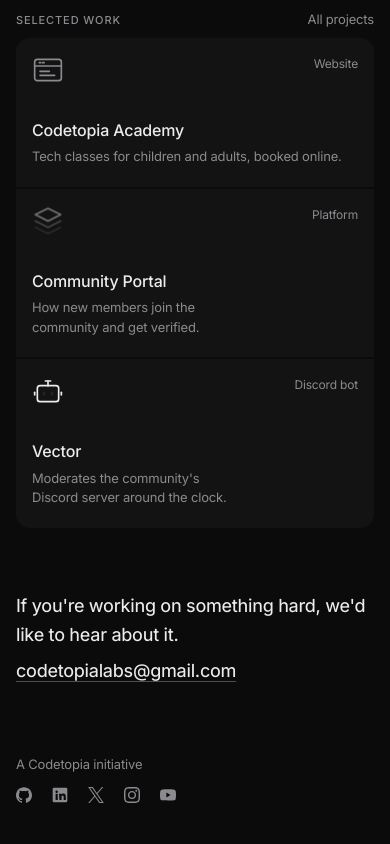
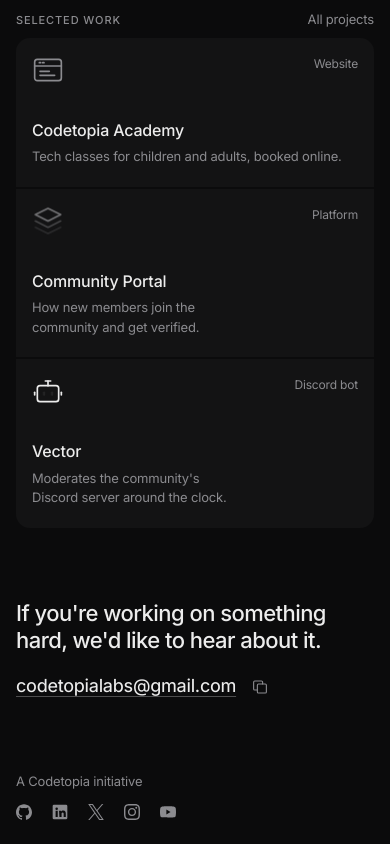
Before and after one commit to codetopialabs/labs, a React (Vite) app: page / in a window 390 px wide. Shown: the part 378-1222 px from the top of the page. Built offline with nearby package versions, Linux system fonts and the light colour scheme.

Commit message:
Make the closing invitation a proper conclusion
- The line is now 28px (22px on phones) with more room above it
- The address opens the email app; a separate copy button copies it and
  shows a tick and Copied

```diff
--- a/src/App.css
+++ b/src/App.css
@@ -542,24 +542,58 @@
 
 
 /* Work with us: one line and one clear action. */
-.work-with-us {
+/* The closing statement: second only to the home headline in size, with
+   room above so it reads as the page's conclusion. */
+.page .work-with-us {
   display: flex;
   flex-direction: column;
   align-items: flex-start;
-  gap: 0.5rem;
+  gap: 1rem;
+  margin-top: 5rem;
 }
 
 .work-with-us-title {
-  font-size: 1.125rem;
-  font-weight: 450;
-  letter-spacing: -0.015em;
+  max-width: 34rem;
+  font-size: 1.75rem;
+  font-weight: 500;
+  line-height: 1.25;
+  letter-spacing: -0.025em;
+  text-wrap: balance;
 }
 
 .contact {
   display: flex;
   flex-wrap: wrap;
-  align-items: baseline;
-  gap: 0.25rem 0.75rem;
+  align-items: center;
+  gap: 0.25rem 0.5rem;
+}
+
+/* Copy button: a 32px target holding an 18px icon; a tick once copied. */
+.contact-copy {
+  display: grid;
+  place-items: center;
+  width: 2rem;
+  height: 2rem;
+  border: 0;
+  border-radius: 6px;
+  background: none;
+  color: var(--text-muted);
+  cursor: pointer;
+  transition: color 0.2s var(--ease);
+}
+
+.contact-copy:hover {
+  color: var(--text);
+}
+
+.contact-copy:focus-visible {
+  outline: 2px solid var(--text);
+  outline-offset: 0;
+}
+
+.contact-copy svg {
+  width: 1.125rem;
+  height: 1.125rem;
 }
 
 .page a.contact-email {
@@ -773,6 +807,14 @@
     font-size: 1.375rem;
   }
 
+  .work-with-us-title {
+    font-size: 1.375rem;
+  }
+
+  .page .work-with-us {
+    margin-top: 3.5rem;
+  }
+
   .page h1.hero {
     margin-top: 0.5rem;
     font-size: 1.75rem;
--- a/src/components/WorkWithUs.tsx
+++ b/src/components/WorkWithUs.tsx
@@ -1,9 +1,9 @@
 import { useEffect, useState } from 'react'
 import { email } from '../data/projects'
 
-// Closing call to action, shared by the home and about pages. Clicking the
-// address opens the visitor's email app if they have one, and also copies
-// it, so the click is never a dead end.
+// Closing call to action at the end of every page. The address opens the
+// visitor's email app; the button beside it copies the address, for anyone
+// without an email app set up.
 export function WorkWithUs() {
   const [copied, setCopied] = useState(false)
 
@@ -24,11 +24,39 @@
 
   return (
     <section className="section work-with-us">
-      <h2 className="work-with-us-title">If you're working on something hard, we'd like to hear about it.</h2>
+      <h2 className="work-with-us-title">
+        If you're working on something hard, we'd like to hear about it.
+      </h2>
       <p className="contact">
-        <a className="contact-email" href={`mailto:${email}`} onClick={copy}>
+        <a className="contact-email" href={`mailto:${email}`}>
           {email}
         </a>
+        <button
+          type="button"
+          className="contact-copy"
+          onClick={copy}
+          aria-label="Copy email address"
+          title="Copy email address"
+        >
+          <svg
+            viewBox="0 0 24 24"
+            fill="none"
+            stroke="currentColor"
+            strokeWidth="1.5"
+            strokeLinecap="round"
+            strokeLinejoin="round"
+            aria-hidden="true"
+          >
+            {copied ? (
+              <path d="M5 12.5l4.5 4.5L19 7.5" />
+            ) : (
+              <>
+                <path d="M10 8h9a1.5 1.5 0 0 1 1.5 1.5v9A1.5 1.5 0 0 1 19 20h-9a1.5 1.5 0 0 1-1.5-1.5v-9A1.5 1.5 0 0 1 10 8z" />
+                <path d="M15.5 8V5.5A1.5 1.5 0 0 0 14 4H5A1.5 1.5 0 0 0 3.5 5.5v9A1.5 1.5 0 0 0 5 16h3.5" />
+              </>
+            )}
+          </svg>
+        </button>
         <span className={`contact-copied${copied ? ' is-shown' : ''}`} aria-live="polite">
           {copied ? 'Copied' : ''}
         </span>
```
